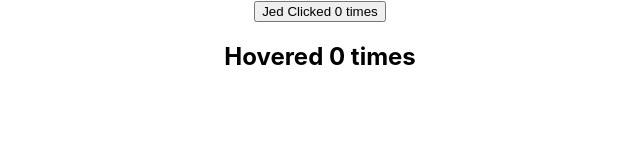
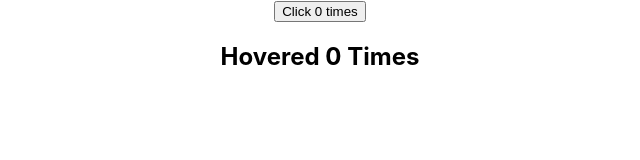
Before and after one commit to orvinjedalava/Exercises, a React (Create React App) app in the folder React/hello-world/: page / in a window 1280 px wide. Shown: the top 160 px of the page, without its empty margins (320-960 px from the left). Built offline with nearby package versions, Linux system fonts and the light colour scheme.

Commit message:
Render-prop

```diff
--- a/React/hello-world/src/App.js
+++ b/React/hello-world/src/App.js
@@ -30,12 +30,28 @@
 import ErrorBoundary from './components/ErrorBoundary.js';
 import ClickCounter from './components/ClickCounter.js';
 import HoverCounter from './components/HoverCounter.js';
+import ClickCounterTwo from './components/ClickCounterTwo.js';
+import HoverCounterTwo from './components/HoverCounterTwo.js';
+import User from './components/User.js';
+import CounterRenderProps from './components/CounterRenderProps.js';
 
 function App() {
   return (
     <div className="App">
-      <ClickCounter name="Jed"/>
-      <HoverCounter />
+      <CounterRenderProps render={
+        (count, incrementCount) =>
+          (<ClickCounterTwo count={count} incrementCount={incrementCount}/>)
+      }/>
+      <CounterRenderProps render={
+        (count, incrementCount) =>
+          (<HoverCounterTwo count={count} incrementCount={incrementCount}/>)
+      }/>
+
+      {/*<ClickCounterTwo />
+      <HoverCounterTwo />
+      <User render={ (isLoggedIn) => isLoggedIn ? "Jed" : "Guest"}/>*/}
+      {/*<ClickCounter name="Jed"/>
+      <HoverCounter />*/}
       {/*<ErrorBoundary>
         <Hero heroName="Batman"/>
       </ErrorBoundary>
--- /dev/null
+++ b/React/hello-world/src/components/ClickCounterTwo.js
@@ -0,0 +1,32 @@
+import React, { Component } from 'react';
+
+class ClickCounterTwo extends Component {
+    // constructor(props) {
+    //     super(props);
+
+    //     this.state = {
+    //         count: 0
+    //     };
+    // }
+
+    // handleClick = (event) => {
+    //     this.setState(prevState => {
+    //         return {
+    //             count: prevState.count + 1
+    //         }
+    //     });
+    // }
+
+    handleClick = (event) => {
+        this.props.incrementCount();
+    }
+
+    render() {
+        const { count } = this.props;
+        return (
+            <button onClick={this.handleClick}>Click {count} times</button>
+        );
+    }
+}
+
+export default ClickCounterTwo;
--- /dev/null
+++ b/React/hello-world/src/components/CounterRenderProps.js
@@ -0,0 +1,30 @@
+import React, { Component } from 'react';
+
+class CounterRenderProps extends Component {
+    constructor(props) {
+        super(props);
+
+        this.state = {
+            count: 0
+        };
+    }
+
+    incrementCount = (event) => {
+        this.setState(prevState => {
+            return {
+                count: prevState.count + 1
+            };
+        });
+    }
+
+    render() {
+        // IMPORTANT: We can also use this.props.children instead of this.props.render
+        return (
+            <div>
+                {this.props.render(this.state.count, this.incrementCount)}
+            </div>
+        );
+    }
+}
+
+export default CounterRenderProps;
--- /dev/null
+++ b/React/hello-world/src/components/HoverCounterTwo.js
@@ -0,0 +1,32 @@
+import React, { Component } from 'react';
+
+class HoverCounterTwo extends Component {
+    // constructor(props) {
+    //     super(props);
+
+    //     this.state = {
+    //         count: 0
+    //     }
+    // }
+
+    // handleMouseOver = (event) => {
+    //     this.setState(prevState => {
+    //         return {
+    //             count: prevState.count + 1
+    //         };
+    //     });
+    // }
+
+    handleMouseOver = (event) => {
+        this.props.incrementCount();
+    }
+
+    render() {
+        const { count } = this.props;
+        return (
+            <h2 onMouseOver={this.handleMouseOver}>Hovered {count} Times</h2>
+        );
+    }
+}
+
+export default HoverCounterTwo;
--- /dev/null
+++ b/React/hello-world/src/components/User.js
@@ -0,0 +1,18 @@
+import React, { Component } from 'react';
+
+class User extends Component {
+    constructor(props) {
+        super(props);
+
+        this.state = {
+            count: 0
+        };
+    }
+    render() {
+        return (
+            <div>{this.props.render(false)}</div>
+        );
+    }
+}
+
+export default User;
```
